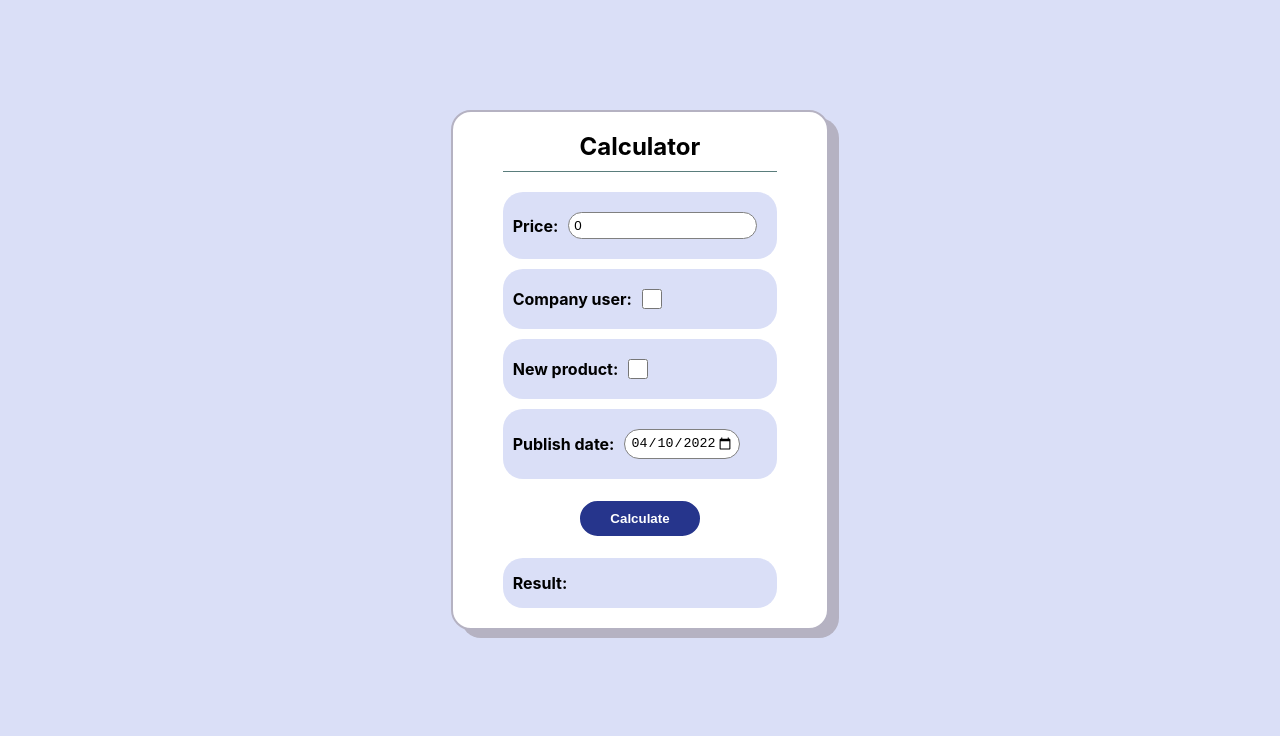
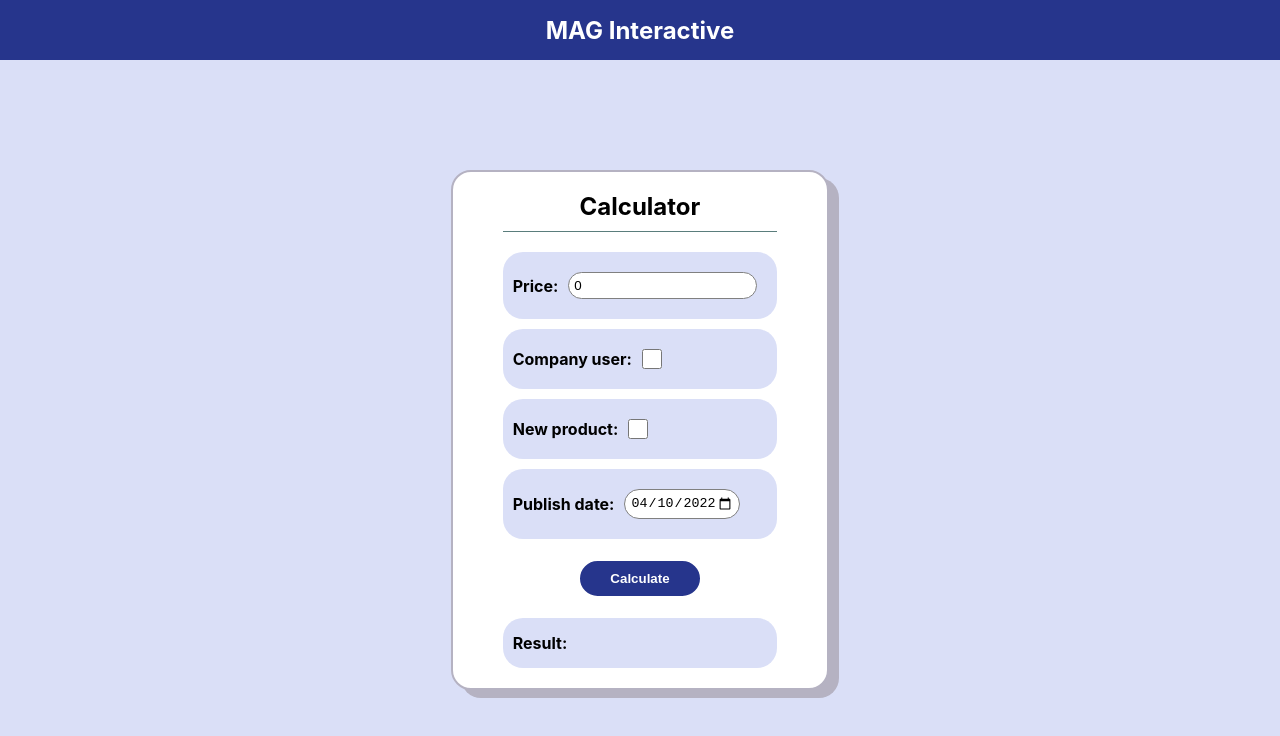
Before and after one commit to Hell0w0/Price-calculator, a React (Vite) app: page / in a window 1280 px wide. Shown: the top 736 px of the page. Built offline with nearby package versions, Linux system fonts and the light colour scheme.

Commit message:
Add header to app

```diff
--- a/src/App.tsx
+++ b/src/App.tsx
@@ -1,8 +1,10 @@
 import "./App.css";
 import { CalculatorApp } from "../refactor/calculator-app/calculator-app";
+import { Header } from "../refactor/header/header";
 function App() {
   return (
     <>
+      <Header />
       <CalculatorApp />
     </>
   );
```
